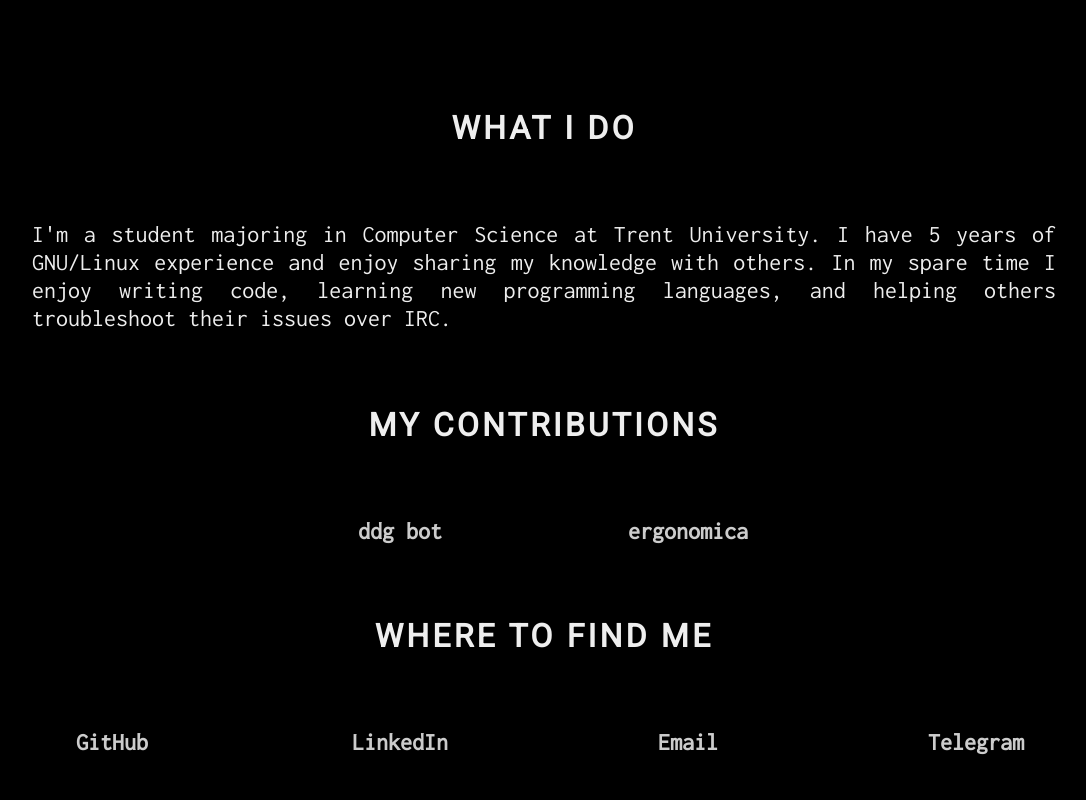
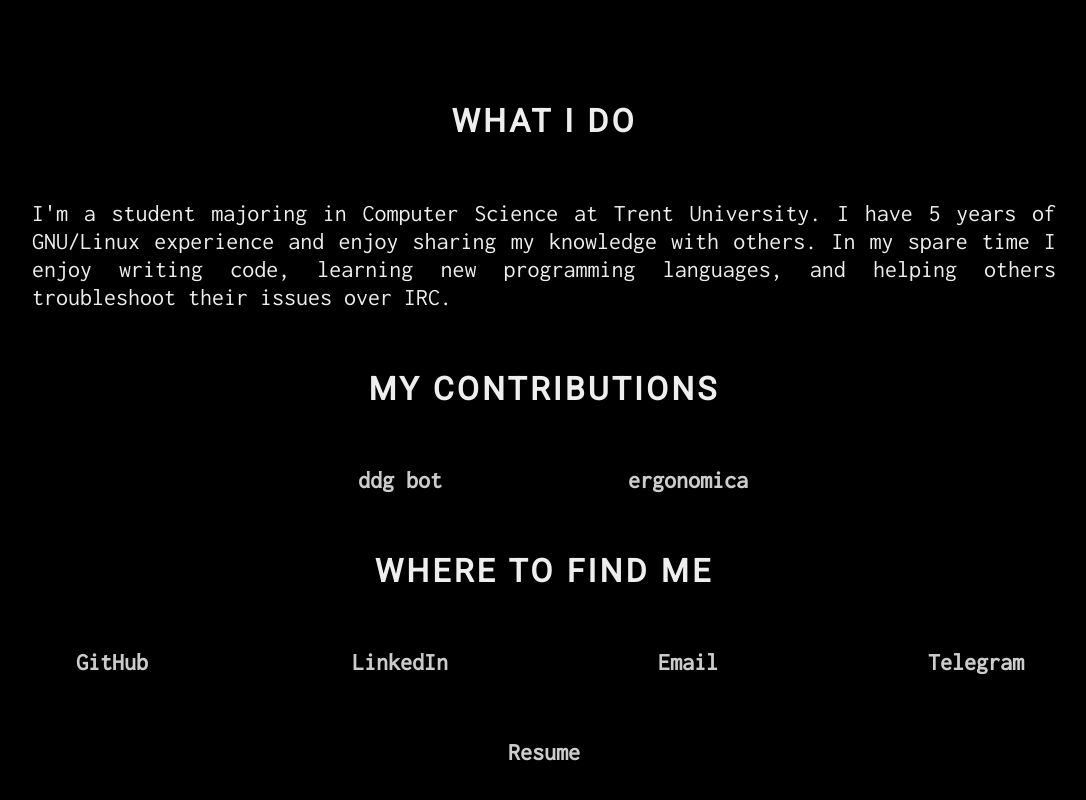
Before and after one commit to codebam/old-codebam.github.io, a plain HTML site: page index.html in a window 1280 px wide. Shown: the part 812-1612 px from the top of the page, without its empty margins (96-1182 px from the left). Drawn offline with Linux system fonts and the light colour scheme.

Commit message:
added resume

```diff
--- a/css/style.css
+++ b/css/style.css
@@ -188,7 +188,8 @@
   font-size: 3vh;
 }
 
-.grid-element-1 {
-  grid-column: 1 / 6;
-  grid-row: 1;
+.resume {
+    color:#ccc;
+    text-decoration:none;
+    font-size: 3vh;
 }
--- a/index.html
+++ b/index.html
@@ -118,6 +118,9 @@
                     </div>
                 </div>
             </div>
+                        <h4>
+                            <a class="resume" href="https://github.com/codebam/resume/raw/master/resume.pdf">Resume</a>
+                        </h4>
         </div>
     </body>
 </html>
```
